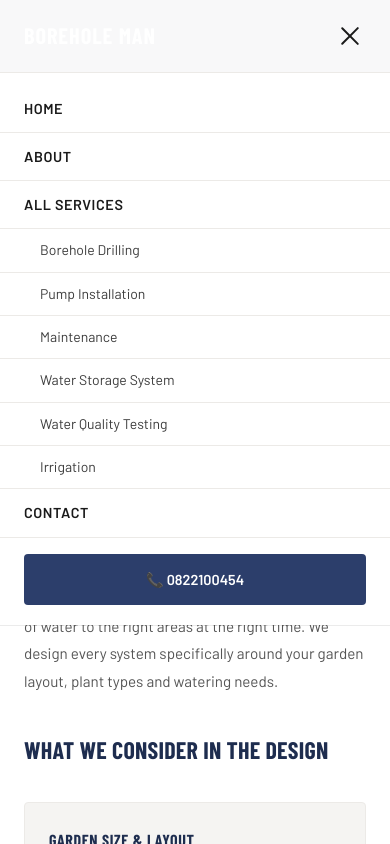
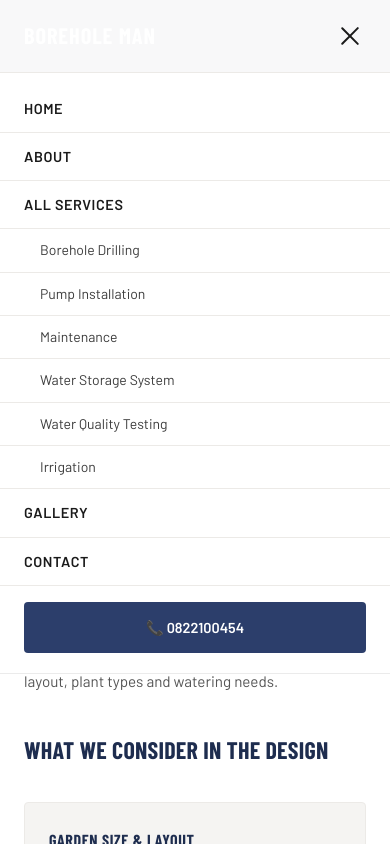
Before and after one commit to BoreholeMan/my-website, a React (Vite) app: page /services/irrigation in a window 390 px wide. Both pictures are taken after a click on the button "Menu". Shown: the top 844 px of the page. Built offline with nearby package versions, Linux system fonts and the light colour scheme; a web font is replaced by a local one.

Commit message:
Fix formatting issues in Navbar component

```diff
--- a/src/components/Navbar.jsx
+++ b/src/components/Navbar.jsx
@@ -77,6 +77,7 @@ export default function Navbar() {
           {services.map(s => (
             <Link key={s.path} to={s.path} className={styles.mobileSub}>{s.label}</Link>
           ))}
+          <Link to="/gallery" className={styles.mobileLink}>Gallery</Link>
           <Link to="/contact" className={styles.mobileLink}>Contact</Link>
           <a href="tel:0822100454" className={styles.mobileCta}>📞 0822100454</a>
         </div>
```
